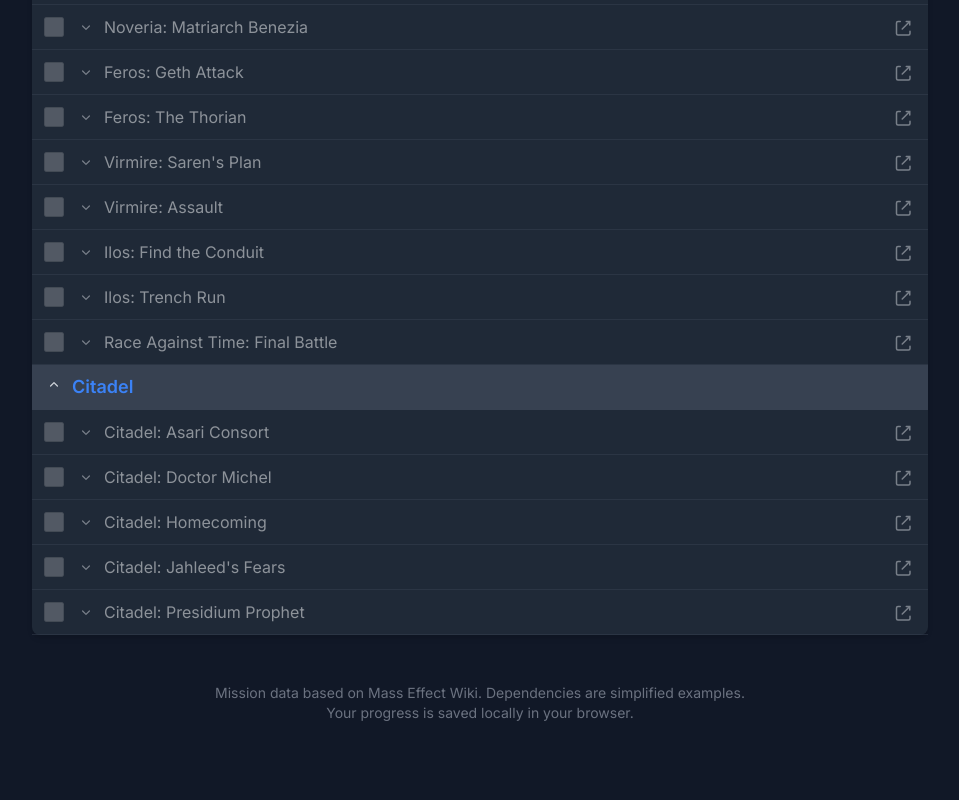
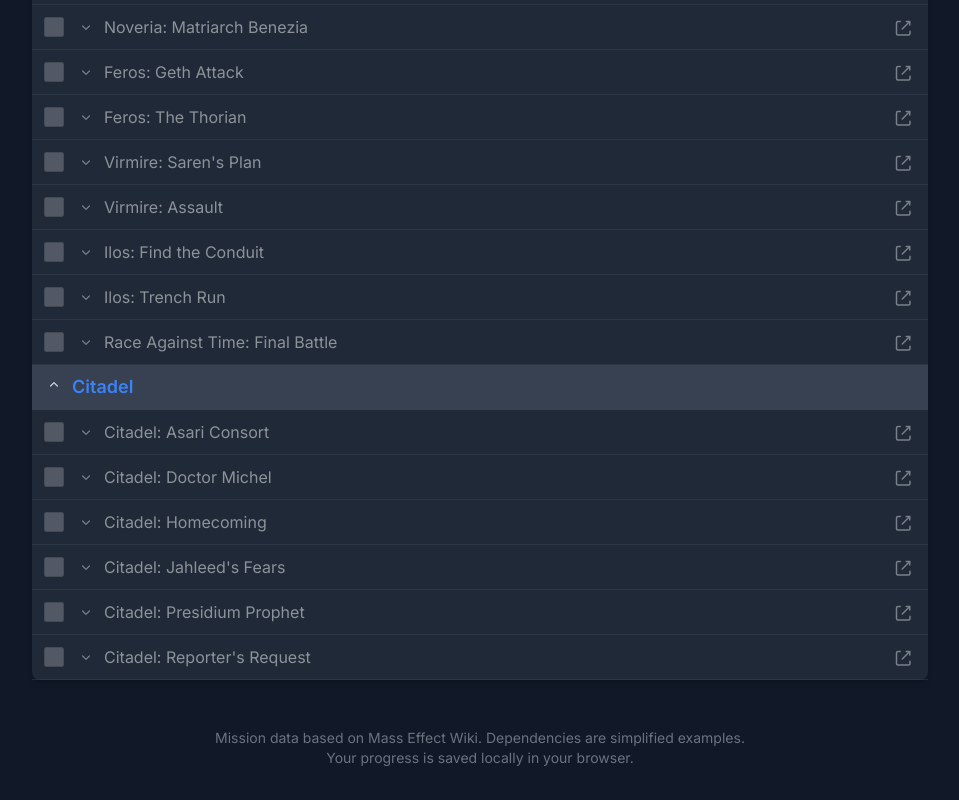
Before and after one commit to vlabensky/mass-effect-checklist, a Next.js app: page / in a window 1280 px wide. Shown: the part 391-1191 px from the top of the page, without its empty margins (160-1119 px from the left). Before the commit the page ends 1146 px from the top, so only its background shows below. Built offline with nearby package versions, Linux system fonts and the light colour scheme.

Commit message:
Citadel: Reporter's Request

```diff
--- a/src/app/behavior/missions/types.ts
+++ b/src/app/behavior/missions/types.ts
@@ -43,6 +43,7 @@
   | 'me1_citadel_homecoming'
   | 'me1_citadel_jahleeds_fears'
   | 'me1_citadel_presidium_prophet'
+  | 'me1_citadel_reporters_request'
   | 'me2_prologue_save_joker'
   | 'me2_prologue_awakening'
   | 'me2_freedoms_progress'
--- a/src/app/behavior/translations/types.ts
+++ b/src/app/behavior/translations/types.ts
@@ -69,6 +69,7 @@
   mission_me1_citadel_homecoming: string;
   mission_me1_citadel_jahleeds_fears: string;
   mission_me1_citadel_presidium_prophet: string;
+  mission_me1_citadel_reporters_request: string;
   mission_me2_prologue_save_joker: string,
   mission_me2_prologue_awakening: string;
   mission_me2_freedoms_progress: string;
--- a/src/app/resx/data/index.ts
+++ b/src/app/resx/data/index.ts
@@ -80,6 +80,10 @@
         id: 'me1_citadel_presidium_prophet',
         prerequisites: ['me1_citadel_expose_saren'],
         wikiUrl: w('Citadel:_Presidium_Prophet'),
+      }, {
+        id: 'me1_citadel_reporters_request',
+        prerequisites: ['me1_citadel_expose_saren'],
+        wikiUrl: w('Citadel:_Reporter%27s_Request'),
       }],
     }],
   }, {
--- a/src/app/resx/text/translations/_en.ts
+++ b/src/app/resx/text/translations/_en.ts
@@ -57,6 +57,7 @@
   mission_me1_citadel_homecoming: 'Citadel: Homecoming',
   mission_me1_citadel_jahleeds_fears: 'Citadel: Jahleed\'s Fears',
   mission_me1_citadel_presidium_prophet: 'Citadel: Presidium Prophet',
+  mission_me1_citadel_reporters_request: 'Citadel: Reporter\'s Request',
   mission_me2_prologue_save_joker: "Prologue: Save Joker",
   mission_me2_prologue_awakening: "Prologue: Awakening",
   mission_me2_freedoms_progress: "Freedom's Progress",
```
